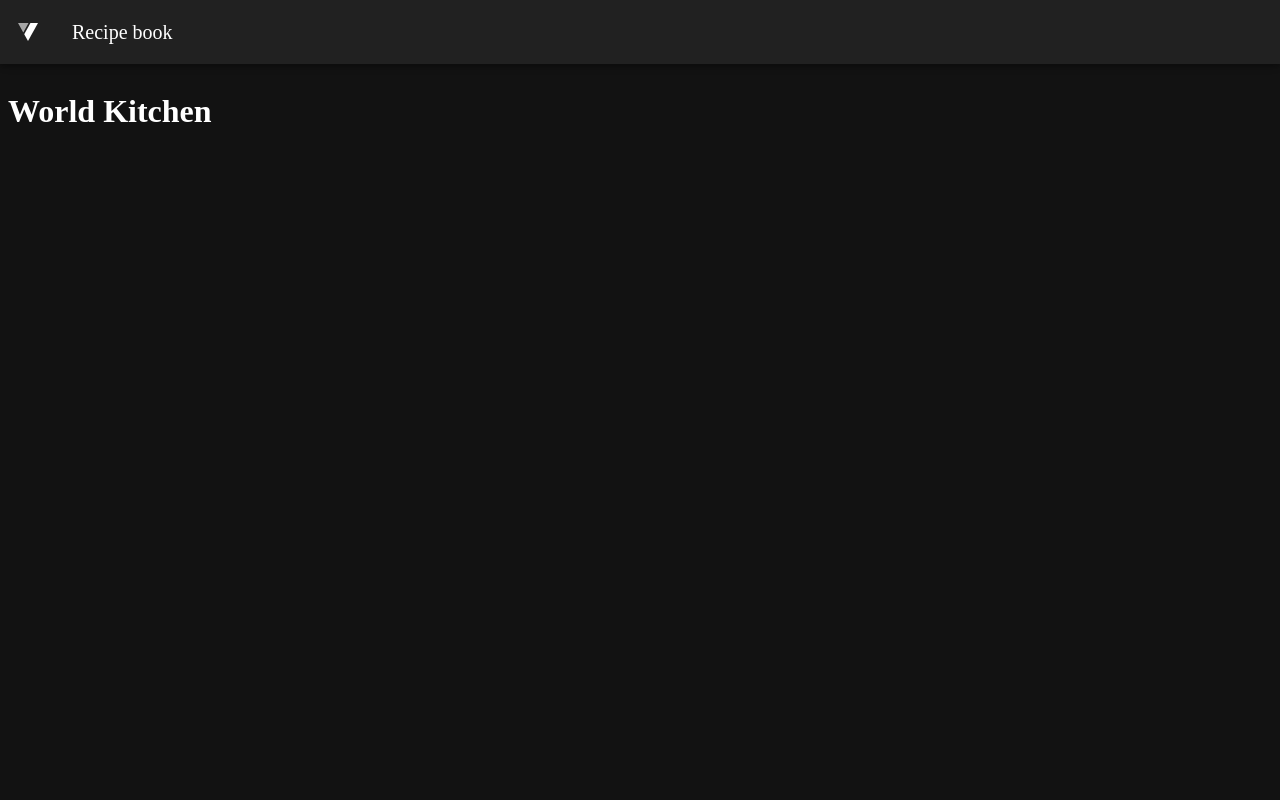
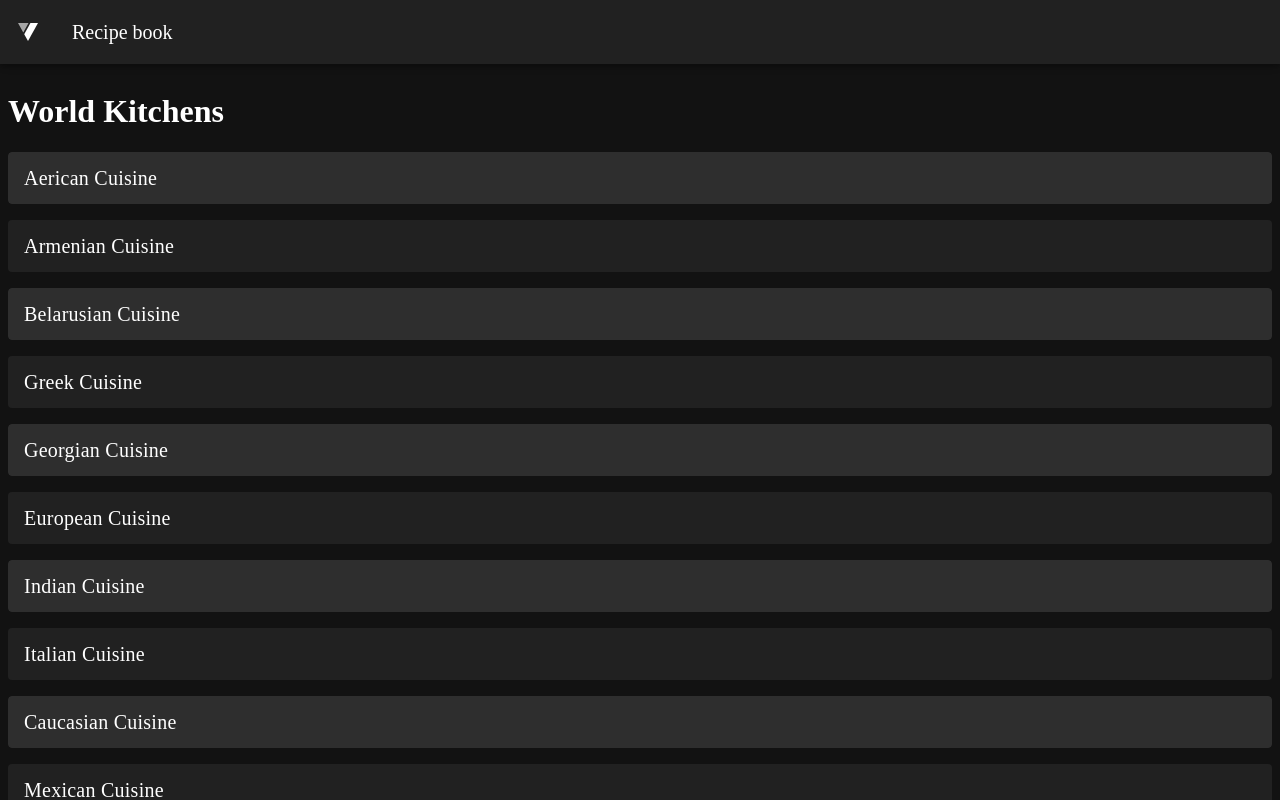
Before and after one commit to EgorSasim/recipeBookFront, a Vue app: page /world-kitchen in a window 1280 px wide. Shown: the top 800 px of the page. Built offline with nearby package versions, Linux system fonts and the light colour scheme.

Commit message:
add gallery with world cuisines

```diff
--- /dev/null
+++ b/src/components/WorldKitchensGallery.vue
@@ -0,0 +1,29 @@
+<script setup lang="ts">
+import { WORLD_KITCHENS_ITEMS } from '@/constants/worldKitchens.constants';
+
+const worldKitchensItems = WORLD_KITCHENS_ITEMS.map(item => ({ ...item, title: 'message.' + item.title }))
+
+function getCardVariant(index: number): 'tonal' | 'flat' {
+    return index % 2 == 0 ? 'tonal' : 'flat';
+}
+</script>
+
+<template>
+    <div>
+        <v-card class="world-kitchens-gallery__item" :variant="getCardVariant(index)"
+            v-for="(item, index) in worldKitchensItems" :key="item" @click="$router.push({ path: item.routePath })">
+            <v-card-item>
+                <v-card-title>
+                    {{ $t(item.title) }}
+                </v-card-title>
+            </v-card-item>
+        </v-card>
+    </div>
+</template>
+
+<style scoped>
+.world-kitchens-gallery__item {
+    margin-bottom: 1rem;
+    cursor: pointer;
+}
+</style>
--- /dev/null
+++ b/src/constants/worldKitchens.constants.ts
@@ -0,0 +1,125 @@
+interface WorldKitchensItem {
+  id: number;
+  title: WorldKitchensItemsNames;
+  routePath: string;
+}
+
+enum WorldKitchensItemsNames {
+  American = "americanCuisine",
+  Armenian = "armenianCuisine",
+  Belarusian = "belarusianCuisine",
+  Greek = "greekCuisine",
+  Georgian = "georgianCuisine",
+  European = "europeanCuisine",
+  Indian = "indianCuisine",
+  Italian = "italianCuisine",
+  Caucasian = "caucasianCuisine",
+  Mexican = "mexicanCuisine",
+  German = "germanCuisine",
+  Russian = "russianCuisine",
+  Mediterranean = "mediterraneanCuisine",
+  Thai = "thaiCuisine",
+  Turkish = "turkishCuisine",
+  Uzbek = "uzbekCuisine",
+  Ukrainian = "ukrainianCuisine",
+  French = "frenchCuisine",
+  Japanese = "japaneseCuisine",
+}
+
+export const WORLD_KITCHENS_ITEMS: WorldKitchensItem[] = [
+  {
+    id: 1,
+    title: WorldKitchensItemsNames.American,
+    routePath: "/world-kitchen/american",
+  },
+  {
+    id: 2,
+    title: WorldKitchensItemsNames.Armenian,
+    routePath: "/world-kitchen/armenian",
+  },
+  {
+    id: 3,
+    title: WorldKitchensItemsNames.Belarusian,
+    routePath: "/world-kitchen/belarusian",
+  },
+  {
+    id: 4,
+    title: WorldKitchensItemsNames.Greek,
+    routePath: "/world-kitchen/greek",
+  },
+  {
+    id: 5,
+    title: WorldKitchensItemsNames.Georgian,
+    routePath: "/world-kitchen/georgian",
+  },
+  {
+    id: 6,
+    title: WorldKitchensItemsNames.European,
+    routePath: "/world-kitchen/european",
+  },
+  {
+    id: 7,
+    title: WorldKitchensItemsNames.Indian,
+    routePath: "/world-kitchen/indian",
+  },
+  {
+    id: 8,
+    title: WorldKitchensItemsNames.Italian,
+    routePath: "/world-kitchen/italian",
+  },
+  {
+    id: 9,
+    title: WorldKitchensItemsNames.Caucasian,
+    routePath: "/world-kitchen/caucasian",
+  },
+  {
+    id: 10,
+    title: WorldKitchensItemsNames.Mexican,
+    routePath: "/world-kitchen/mexican",
+  },
+  {
+    id: 11,
+    title: WorldKitchensItemsNames.German,
+    routePath: "/world-kitchen/german",
+  },
+  {
+    id: 12,
+    title: WorldKitchensItemsNames.Russian,
+    routePath: "/world-kitchen/russian",
+  },
+  {
+    id: 13,
+    title: WorldKitchensItemsNames.Mediterranean,
+    routePath: "/world-kitchen/mediterranean",
+  },
+  {
+    id: 14,
+    title: WorldKitchensItemsNames.Thai,
+    routePath: "/world-kitchen/thai",
+  },
+  {
+    id: 15,
+    title: WorldKitchensItemsNames.Turkish,
+    routePath: "/world-kitchen/turkish",
+  },
+  {
+    id: 16,
+    title: WorldKitchensItemsNames.Uzbek,
+    routePath: "/world-kitchen/uzbek",
+  },
+  {
+    id: 17,
+    title: WorldKitchensItemsNames.Ukrainian,
+    routePath: "/world-kitchen/ukrainian",
+  },
+  {
+    id: 18,
+    title: WorldKitchensItemsNames.French,
+    routePath: "/world-kitchen/french",
+  },
+  {
+    id: 19,
+    title: WorldKitchensItemsNames.Japanese,
+    routePath: "/world-kitchen/japanese",
+  },
+];
--- a/src/locales/en.ts
+++ b/src/locales/en.ts
@@ -1,12 +1,31 @@
 export const EN_LOCALE: Record<string, string> = {
-    hello: 'Hello world!!!',
+  hello: "Hello world!!!",
   recipeBook: "Recipe book",
   home: "Home",
   myRecipes: "My Recipes",
-    worldKitchen: "World kitchens",
+  worldKitchen: "Cuisines of the world",
   injestion: "Injestion",
   settings: "Settings",
   changeTheme: "Change Theme",
   changeLocale: "Change Locale",
   findByName: "Find by name",
-}
+  americanCuisine: "Aerican Cuisine",
+  armenianCuisine: "Armenian Cuisine",
+  belarusianCuisine: "Belarusian Cuisine",
+  greekCuisine: "Greek Cuisine",
+  georgianCuisine: "Georgian Cuisine",
+  europeanCuisine: "European Cuisine",
+  indianCuisine: "Indian Cuisine",
+  italianCuisine: "Italian Cuisine",
+  caucasianCuisine: "Caucasian Cuisine",
+  mexicanCuisine: "Mexican Cuisine",
+  germanCuisine: "German Cuisine",
+  russianCuisine: "Russian Cuisine",
+  mediterraneanCuisine: "Mediterranean Cuisine",
+  thaiCuisine: "Thai Cuisine",
+  turkishCuisine: "Turkish Cuisine",
+  uzbekCuisine: "Uzbek Cuisine",
+  ukrainianCuisine: "Ukrainian Cuisine",
+  frenchCuisine: "French Cuisine",
+  japaneseCuisine: "Japanese Cuisine",
+};
--- a/src/locales/ru.ts
+++ b/src/locales/ru.ts
@@ -1,5 +1,5 @@
 export const RU_LOCALE: Record<string, string> = {
-    hello: 'Привет, мир!!!',
+  hello: "Привет, мир!!!",
   recipeBook: "Книга рецептов",
   home: "Домашняя страница",
   myRecipes: "Мои рецепты",
@@ -9,4 +9,23 @@ export const RU_LOCALE: Record<string, string> = {
   changeTheme: "Сменить тему",
   changeLocale: "Сменить язык",
   findByName: "Найти по имени",
-}
+  americanCuisine: "Американская кухня",
+  armenianCuisine: "Армянская кухня",
+  belarusianCuisine: "Белорусская кухня",
+  greekCuisine: "Греческая кухня",
+  georgianCuisine: "Грузинская кухня",
+  europeanCuisine: "Европейская кухня",
+  indianCuisine: "Индийская кухня",
+  italianCuisine: "Итальянская кухня",
+  caucasianCuisine: "Кавказская кухня",
+  mexicanCuisine: "Мексиканская кухня",
+  germanCuisine: "Немецкая кухня",
+  russianCuisine: "Русская кухня",
+  mediterraneanCuisine: "Средиземноморская кухня",
+  thaiCuisine: "Тайская кухня",
+  turkishCuisine: "Турецкая кухня",
+  uzbekCuisine: "Узбекская кухня",
+  ukrainianCuisine: "Украинская кухня",
+  frenchCuisine: "Французская кухня",
+  japaneseCuisine: "Японская кухня",
+};
--- a/src/views/WorldKitchenView.vue
+++ b/src/views/WorldKitchenView.vue
@@ -1,3 +1,9 @@
+<script setup lang="ts">
+import WorldKitchensGallery from '@/components/WorldKitchensGallery.vue';
+
+</script>
+
 <template>
-    <h1>World Kitchen</h1>
+    <h1>World Kitchens</h1>
+    <WorldKitchensGallery />
 </template>
```
Lines whose indentation alone changed are shown as unchanged.
